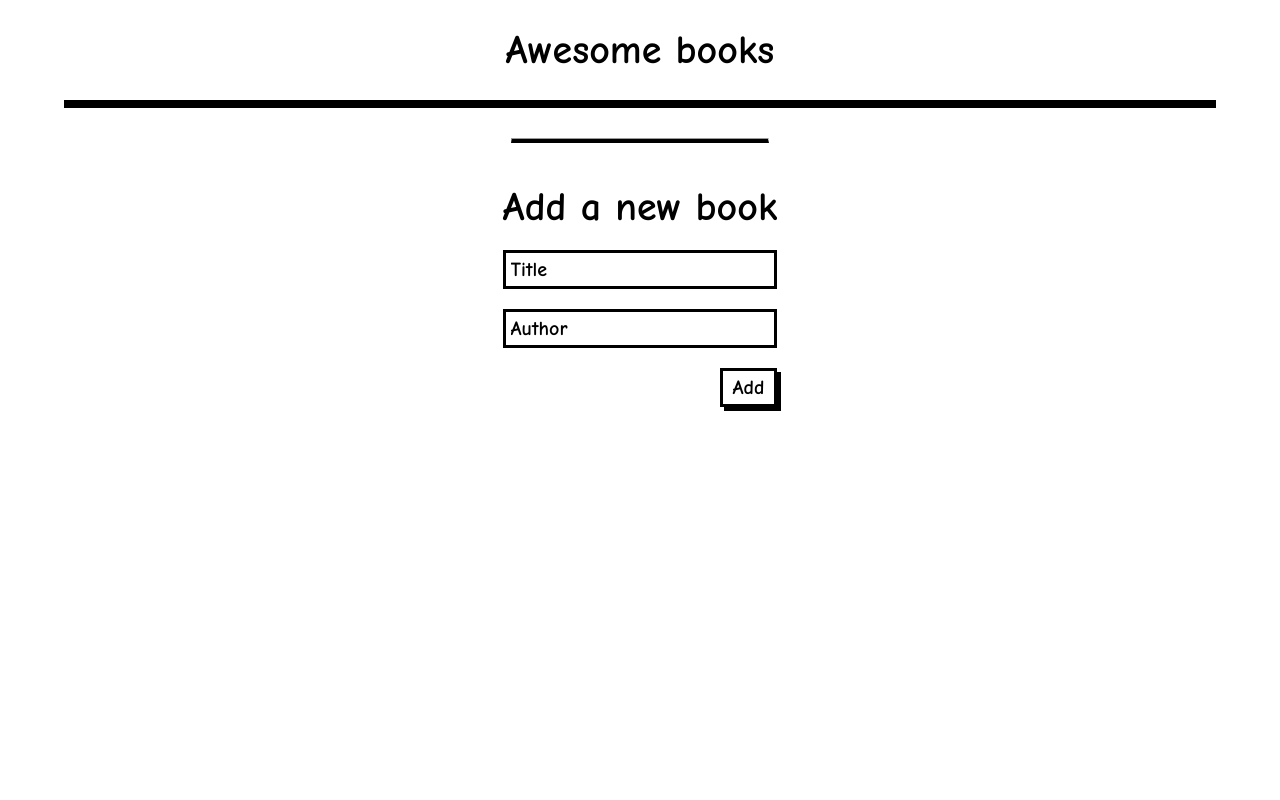
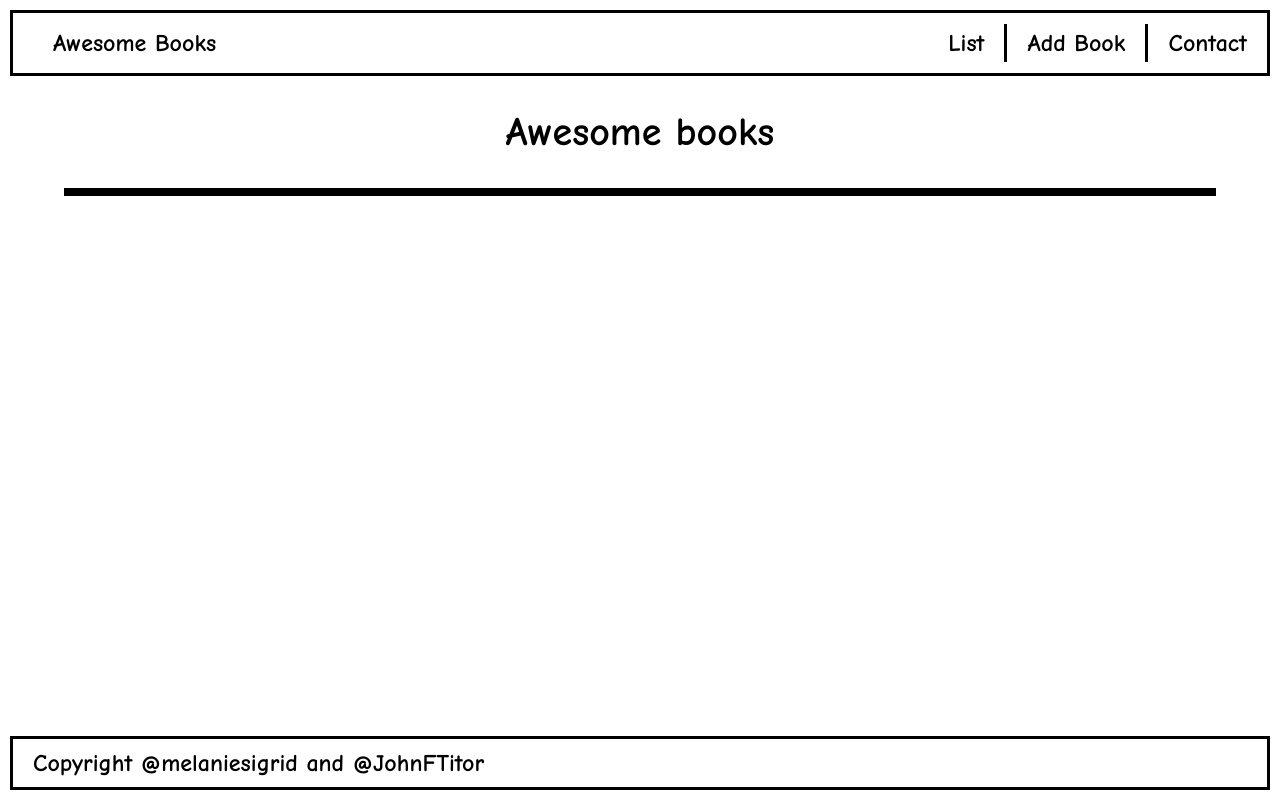
Before and after one commit to melaniesigrid/awesomeBooks, a website: page index.html in a window 1280 px wide. Drawn offline with Linux system fonts and the light colour scheme.

Commit message:
Add header and footer areas
- Create a grid layout for sticky header and footer
- Created d-none class to hide elements

```diff
--- a/index.html
+++ b/index.html
@@ -13,14 +13,27 @@
 </head>
 
 <body>
+  <div class="app-container">
+    <header>
+      <nav>
+        <ul class="nav nav-spaced">
+          <li><p>Awesome Books</p></li>
+          <li>
+            <ul class="nav">
+              <li><a id="first" class="page" href="#list">List</a> </li>
+              <li><a class="page" href="#books">Add Book</a></li>
+              <li><a class="page" href="#">Contact</a></li>
+            </ul>
+          </li>
+        </ul>
+      </nav>
+    </header>
+    <section id="list" class="book-display">
       <h1>Awesome books</h1>
-  <section class="book-display">
       <div class="book-container">
-
       </div>
-    <hr>
     </section>
-  <section class="add-books">
+    <section id="books" class="add-books d-none">
       <form>
         <h2>Add a new book</h2>
         <label for="title">
@@ -31,9 +44,11 @@
         </label>
         <button type="submit" class="add btn">Add</button>
       </form>
-
     </section>
-
+    <footer>
+      <p>Copyright @melaniesigrid and @JohnFTitor</p>
+    </footer>
+</div>
   <!--JavaScript file-->
   <script src="bookClasses.js"></script>
 </body>
--- a/styles.scss
+++ b/styles.scss
@@ -2,6 +2,56 @@
 
 body {
   font-family: 'Comic Neue', cursive;
+  margin: 0;
+}
+
+.app-container {
+  width: 100%;
+  height: 100vh;
+  overflow: hidden;
+  box-sizing: border-box;
+  padding: 10px;
+
+  display: grid;
+  grid-template-columns: 1fr;
+  grid-template-rows: auto 1fr auto;
+  grid-template-areas:
+  'header'
+  'main'
+  'footer';
+}
+
+header {
+  grid-area: header;
+  border: 3px solid black;
+}
+
+.nav {
+  display: flex;
+  &-spaced {
+    justify-content: space-between;
+  }
+  p {
+    font-size: 24px;
+  }
+}
+
+.page {
+  box-sizing: border-box;
+  text-decoration: none;
+  color: black;
+  font-size: 24px;
+  font-weight: 600;
+  padding:  5px 20px;
+  border-left: 3px solid black;
+}
+
+#first {
+  border: none;
+}
+
+li {
+  list-style: none;
 }
 
 button {
@@ -123,9 +173,19 @@ section {
 }
 
 .book-display {
-  hr {
-    margin-top: 30px;
-    width: 20vw;
-    border-bottom: 4px solid black;
-  }
+  grid-area: main;
+  overflow: auto;
+  box-sizing: border-box;
+  padding-bottom: 50px;
 }
+
+.d-none {
+  display: none;
+}
+
+footer {
+  grid-area: footer;
+  box-sizing: border-box;
+  border: 3px solid black;
+  padding: 10px 20px;
+}
```
Also changed, not shown: styles.css, 1 other file. Lines whose indentation alone changed are shown as unchanged.
